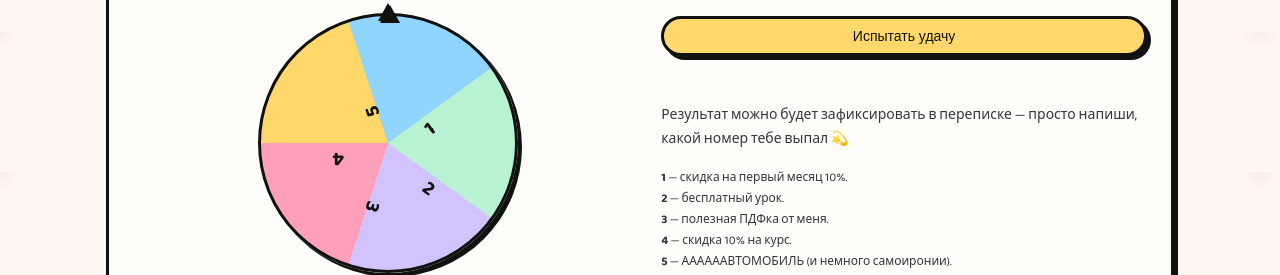
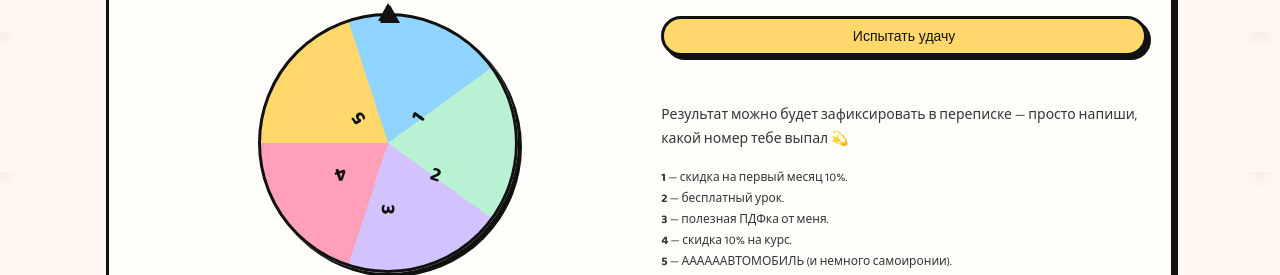
Before and after one commit to mariabiserova9-web/maryteachesenglish, a plain HTML site: page index.html in a window 1280 px wide. Shown: the part 2348-2623 px from the top of the page. Drawn offline with Linux system fonts and the light colour scheme.

Commit message:
Update index.html

```diff
--- a/index.html
+++ b/index.html
@@ -646,12 +646,13 @@
       text-align: right;
     }
 
-    /* центры секторов: числа 1–5 */
-    .fortune-label-1 { transform: rotate(-36deg) translateX(-50%); }
-    .fortune-label-2 { transform: rotate(36deg) translateX(-50%); }
-    .fortune-label-3 { transform: rotate(108deg) translateX(-50%); }
-    .fortune-label-4 { transform: rotate(180deg) translateX(-50%); }
-    .fortune-label-5 { transform: rotate(252deg) translateX(-50%); }
+/* центры секторов так, чтобы каждая цифра была внутри своего цвета */
+.fortune-label-1 { transform: rotate(-54deg) translateX(-50%); }
+.fortune-label-2 { transform: rotate(18deg) translateX(-50%); }
+.fortune-label-3 { transform: rotate(90deg) translateX(-50%); }
+.fortune-label-4 { transform: rotate(162deg) translateX(-50%); }
+.fortune-label-5 { transform: rotate(234deg) translateX(-50%); }
+
 
     .fortune-controls {
       display: grid;
```
